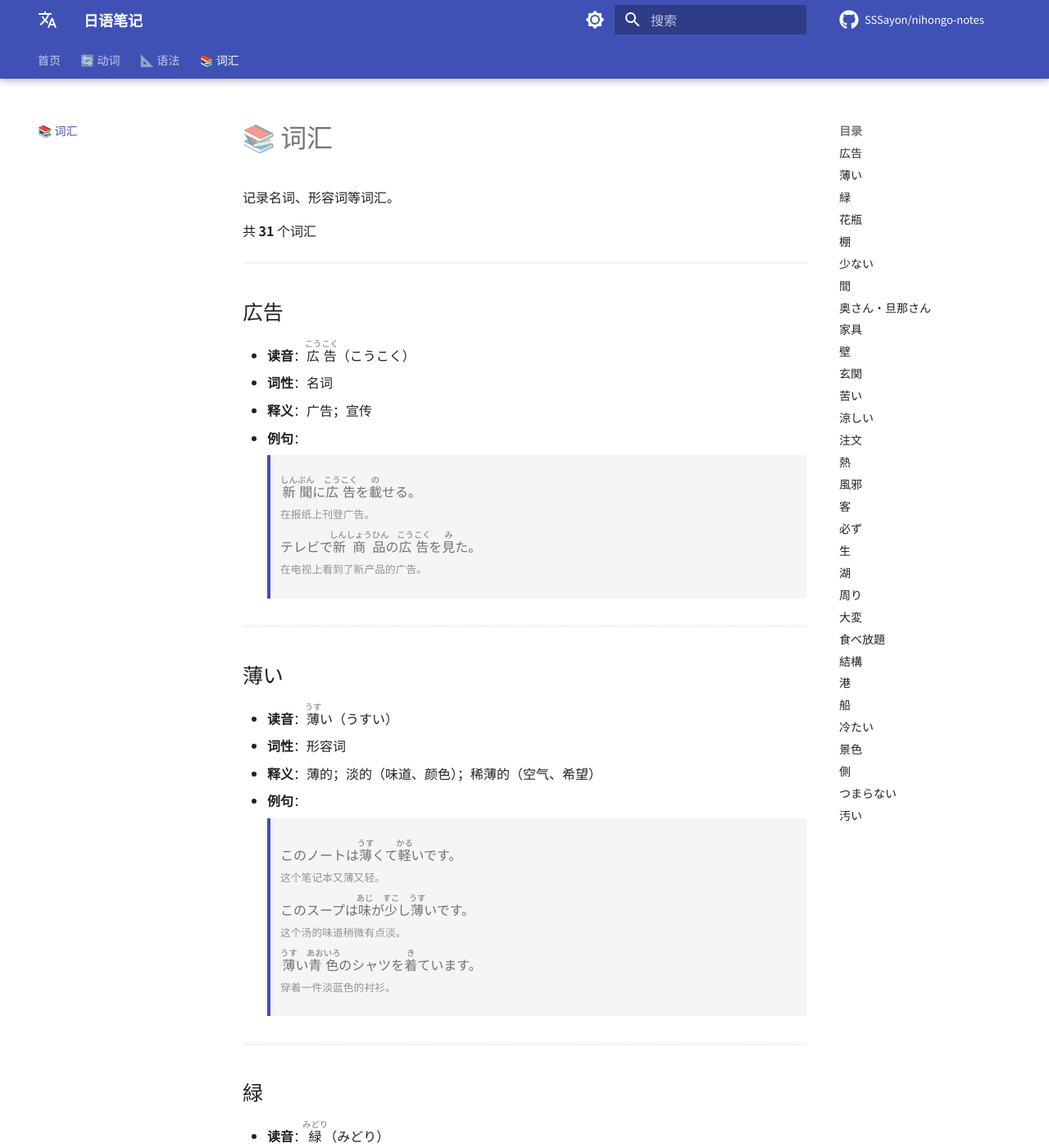
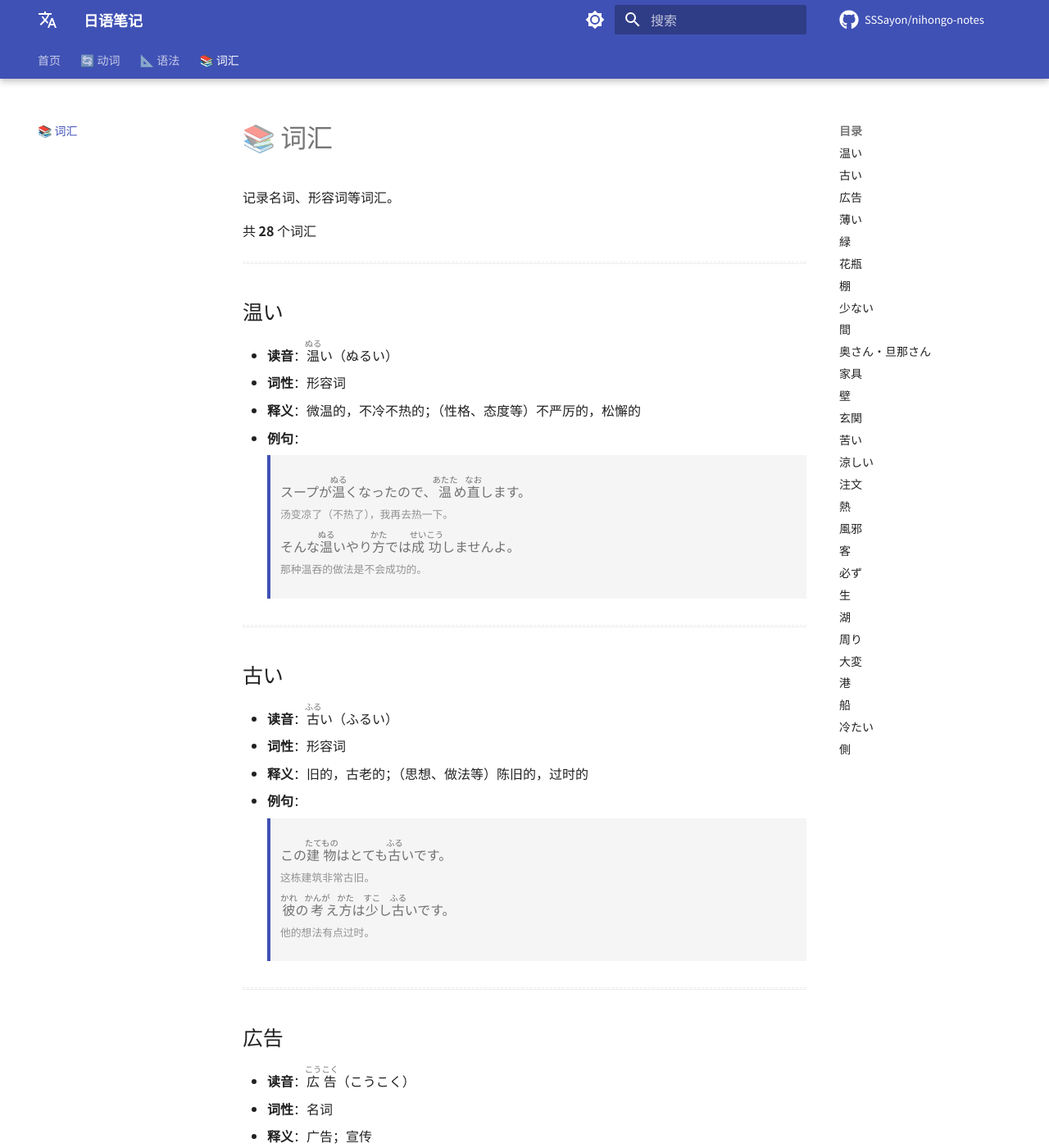
Before and after one commit to SSSayon/nihongo-notes, an MkDocs documentation site: the page built from docs/vocabulary.md, in a window 1280 px wide and 1400 px high. Shown: the whole window at 82% size. Built offline with MkDocs 1.6.1 and Material for MkDocs 9.7.7, drawn with Linux system fonts in a browser that asks for light colours; comment, search, counter and statistics services are not loaded; some of the changed text lies outside the part shown.

Commit message:
chore: update site content

```diff
--- a/docs/vocabulary.md
+++ b/docs/vocabulary.md
@@ -2,7 +2,47 @@
 
 记录名词、形容词等词汇。
 
-共 **31** 个词汇
+共 **28** 个词汇
+
+---
+
+## 温い
+
+- **读音**：<ruby>温<rt>ぬる</rt></ruby>い（ぬるい）
+- **词性**：形容词
+- **释义**：微温的，不冷不热的；（性格、态度等）不严厉的，松懈的
+
+- **例句**：
+
+    > <div class="example-box">
+    > スープが<ruby>温<rt>ぬる</rt></ruby>くなったので、<ruby>温<rt>あたた</rt></ruby>め<ruby>直<rt>なお</rt></ruby>します。
+    > <br><small>汤变凉了（不热了），我再去热一下。</small>
+    > </div>
+
+    > <div class="example-box">
+    > そんな<ruby>温<rt>ぬる</rt></ruby>いやり<ruby>方<rt>かた</rt></ruby>では<ruby>成功<rt>せいこう</rt></ruby>しませんよ。
+    > <br><small>那种温吞的做法是不会成功的。</small>
+    > </div>
+
+---
+
+## 古い
+
+- **读音**：<ruby>古<rt>ふる</rt></ruby>い（ふるい）
+- **词性**：形容词
+- **释义**：旧的，古老的；（思想、做法等）陈旧的，过时的
+
+- **例句**：
+
+    > <div class="example-box">
+    > この<ruby>建物<rt>たてもの</rt></ruby>はとても<ruby>古<rt>ふる</rt></ruby>いです。
+    > <br><small>这栋建筑非常古旧。</small>
+    > </div>
+
+    > <div class="example-box">
+    > <ruby>彼<rt>かれ</rt></ruby>の<ruby>考<rt>かんが</rt></ruby>え<ruby>方<rt>かた</rt></ruby>は<ruby>少<rt>すこ</rt></ruby>し<ruby>古<rt>ふる</rt></ruby>いです。
+    > <br><small>他的想法有点过时。</small>
+    > </div>
 
 ---
 
@@ -488,51 +528,6 @@
 
 ---
 
-## 食べ放題
-
-- **读音**：<ruby>食<rt>た</rt></ruby>べ<ruby>放<rt>ほう</rt></ruby><ruby>題<rt>だい</rt></ruby>（たべほうだい）
-- **词性**：名词
-- **释义**：自助餐；无限量供应
-
-- **例句**：
-
-    > <div class="example-box">
-    > <ruby>焼肉<rt>やきにく</rt></ruby>の<ruby>食<rt>た</rt></ruby>べ<ruby>放<rt>ほう</rt></ruby><ruby>題<rt>だい</rt></ruby>に<ruby>行<rt>い</rt></ruby>きました。
-    > <br><small>去吃了烤肉自助餐。</small>
-    > </div>
-
-    > <div class="example-box">
-    > この<ruby>店<rt>みせ</rt></ruby>は<ruby>三千円<rt>さんぜんえん</rt></ruby>で<ruby>食<rt>た</rt></ruby>べ<ruby>放<rt>ほう</rt></ruby><ruby>題<rt>だい</rt></ruby>です。
-    > <br><small>这家店3000日元无限量畅吃。</small>
-    > </div>
-
----
-
-## 結構
-
-- **读音**：<ruby>結構<rt>けっこう</rt></ruby>（けっこう）
-- **词性**：形容动词;副词
-- **释义**：很好，足够；相当，挺；（委婉拒绝）不用了
-
-- **例句**：
-
-    > <div class="example-box">
-    > いいえ、<ruby>結構<rt>けっこう</rt></ruby>です。
-    > <br><small>不，不用了（谢谢）。</small>
-    > </div>
-
-    > <div class="example-box">
-    > この<ruby>料理<rt>りょうり</rt></ruby>は<ruby>結構<rt>けっこう</rt></ruby><ruby>辛<rt>から</rt></ruby>いです。
-    > <br><small>这道菜相当辣。</small>
-    > </div>
-
-    > <div class="example-box">
-    > それは<ruby>結構<rt>けっこう</rt></ruby>な<ruby>贈<rt>おく</rt></ruby>り<ruby>物<rt>もの</rt></ruby>ですね。
-    > <br><small>那真是份极好的礼物呢。</small>
-    > </div>
-
----
-
 ## 港
 
 - **读音**：<ruby>港<rt>みなと</rt></ruby>（みなと）
@@ -593,26 +588,6 @@
 
 ---
 
-## 景色
-
-- **读音**：<ruby>景色<rt>けしき</rt></ruby>（けしき）
-- **词性**：名词
-- **释义**：风景；景色
-
-- **例句**：
-
-    > <div class="example-box">
-    > <ruby>山<rt>やま</rt></ruby>の<ruby>上<rt>うえ</rt></ruby>からの<ruby>景色<rt>けしき</rt></ruby>はとてもきれいです。
-    > <br><small>山顶上的风景非常漂亮。</small>
-    > </div>
-
-    > <div class="example-box">
-    > この<ruby>窓<rt>まど</rt></ruby>から<ruby>見<rt>み</rt></ruby>える<ruby>景色<rt>けしき</rt></ruby>が<ruby>好<rt>す</rt></ruby>きです。
-    > <br><small>我喜欢从这扇窗户看到的景色。</small>
-    > </div>
-
----
-
 ## 側
 
 - **读音**：<ruby>側<rt>がわ</rt></ruby>（がわ）
@@ -632,38 +607,3 @@
     > </div>
 
 ---
-
-## つまらない
-
-- **读音**：つまらない（つまらない）
-- **词性**：形容词
-- **释义**：无聊的；没意思的；琐碎的；不值钱的
-
-- **例句**：
-
-    > <div class="example-box">
-    > この<ruby>映画<rt>えいが</rt></ruby>は<ruby>長<rt>なが</rt></ruby>くてつまらないです。
-    > <br><small>这部电影又长又无聊。</small>
-    > </div>
-
-    > <div class="example-box">
-    > つまらないものですが、どうぞ<ruby>受<rt>う</rt></ruby>け<ruby>取<rt>と</rt></ruby>ってください。
-    > <br><small>一点小意思（不值钱的东西），请收下。</small>
-    > </div>
-
----
-
-## 汚い
-
-- **读音**：<ruby>汚<rt>きたな</rt></ruby>い（きたない）
-- **词性**：形容词
-- **释义**：脏的；不整洁的
-
-- **例句**：
-
-    > <div class="example-box">
-    > <ruby>靴<rt>くつ</rt></ruby>が<ruby>汚<rt>きたな</rt></ruby>いので、<ruby>洗<rt>あら</rt></ruby>わなければなりません。
-    > <br><small>鞋子脏了，必须得洗一下。</small>
-    > </div>
-
----
```
Also changed, not shown: docs/index.md (+3 -3 lines), 1 other file.
